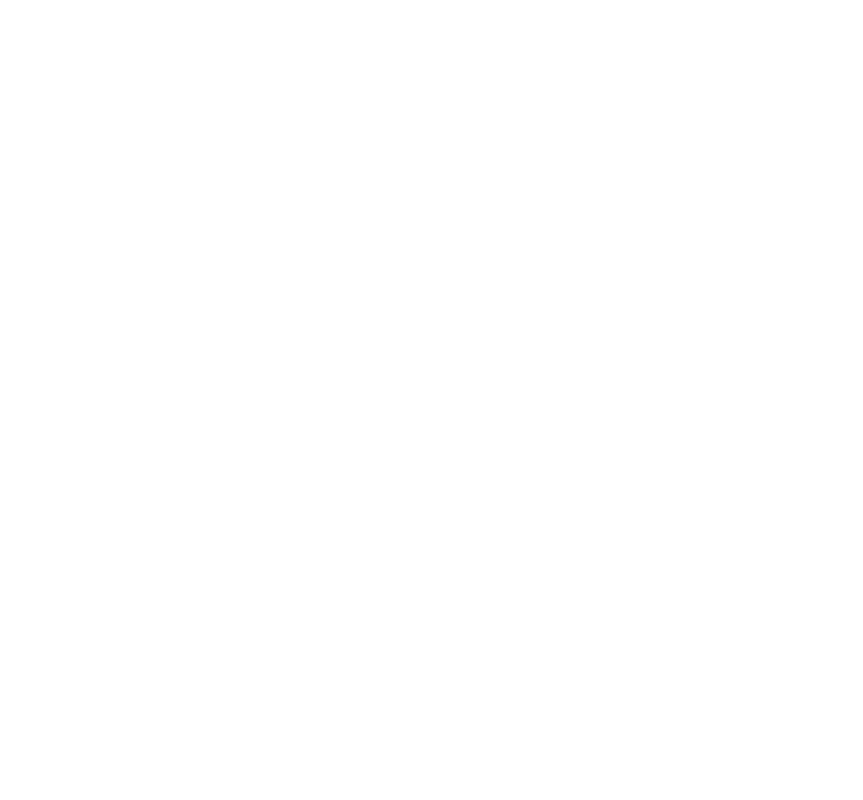
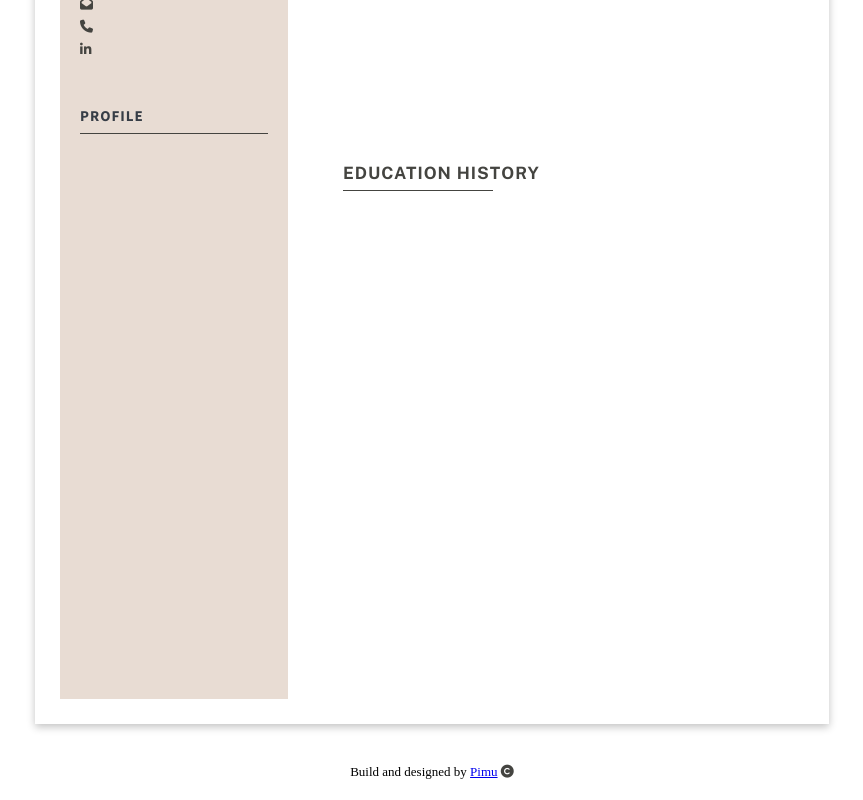
Before and after one commit to Mashha/CV-maker, a React (Vite) app: page / in a window 1280 px wide. Shown: the part 1721-2521 px from the top of the page, without its empty margins (208-1071 px from the left). Before the commit the page ends 1378 px from the top, so only its background shows below. Built offline with nearby package versions, Linux system fonts and the light colour scheme.

Commit message:
added footer link

```diff
--- a/src/App.css
+++ b/src/App.css
@@ -23,6 +23,7 @@
 header {
   background-color: bisque;
   padding: 30px 0;
+  text-align: center;
 }
 
 main {
@@ -113,12 +114,19 @@
 }
 
 /* cv template */
+.cv-letter {
+  display: flex;
+  justify-content: center;
+  align-items: center;
+}
+
 .cv-template {
   width: 794px;
   height: 1123px;
   box-shadow: rgba(0, 0, 0, 0.24) 0px 3px 8px;
   display: grid;
   grid-template-columns: 0.7fr 1.3fr;
+  background-color: white;
 }
 
 .template-left {
@@ -331,5 +339,12 @@
 
 footer {
   padding: 20px 0;
-  background-color: bisque;
+  text-align: center;
 }
+
+@media (max-width: 1600px) {
+  main {
+    grid-template-columns: 1fr;
+    gap: 20px;
+  }
+}
--- a/src/components/Footer.jsx
+++ b/src/components/Footer.jsx
@@ -3,7 +3,14 @@
 export default function Footer() {
   return (
     <footer>
-      <p>Copyright -icon </p>
+      <p>
+        {" "}
+        Build and designed by{" "}
+        <a href="https://github.com/Mashha" target={"_blank"}>
+          Pimu
+        </a>{" "}
+        <i class="fa-solid fa-copyright"></i>{" "}
+      </p>
     </footer>
   );
 }
```
